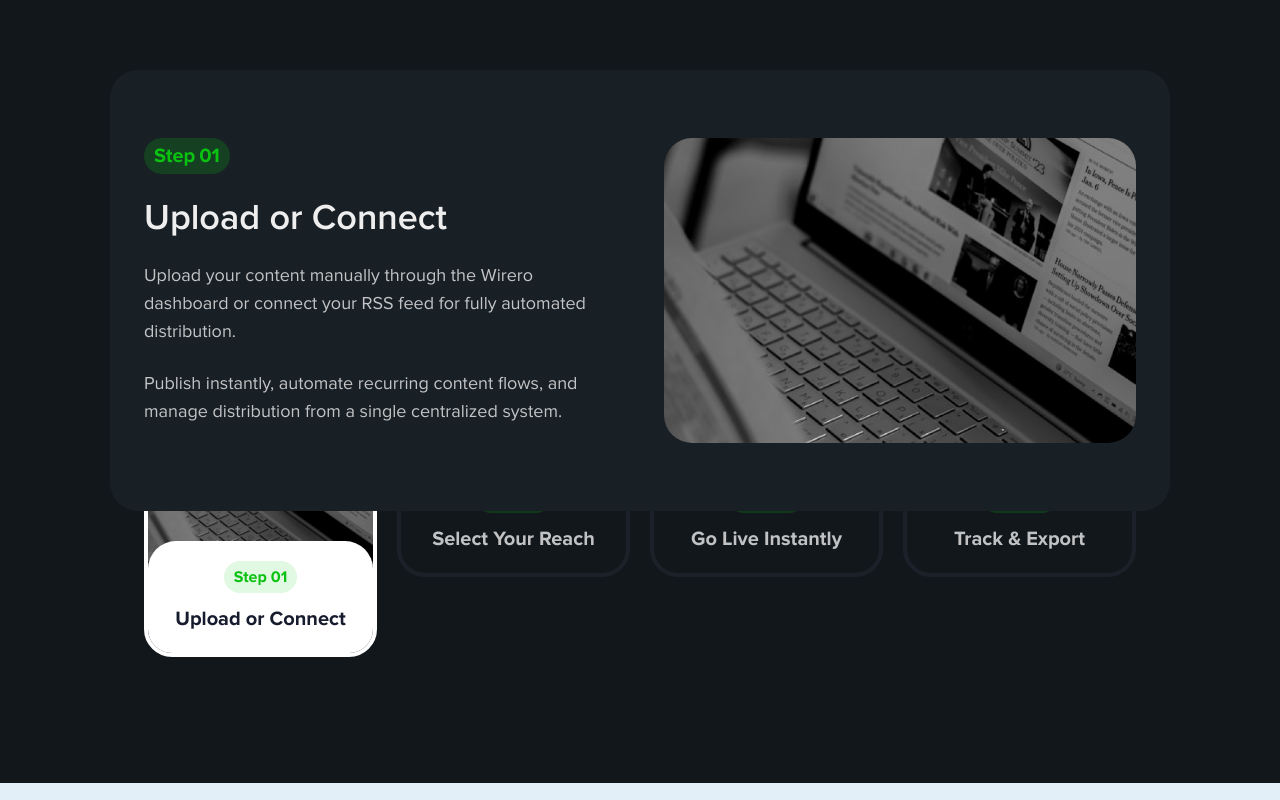
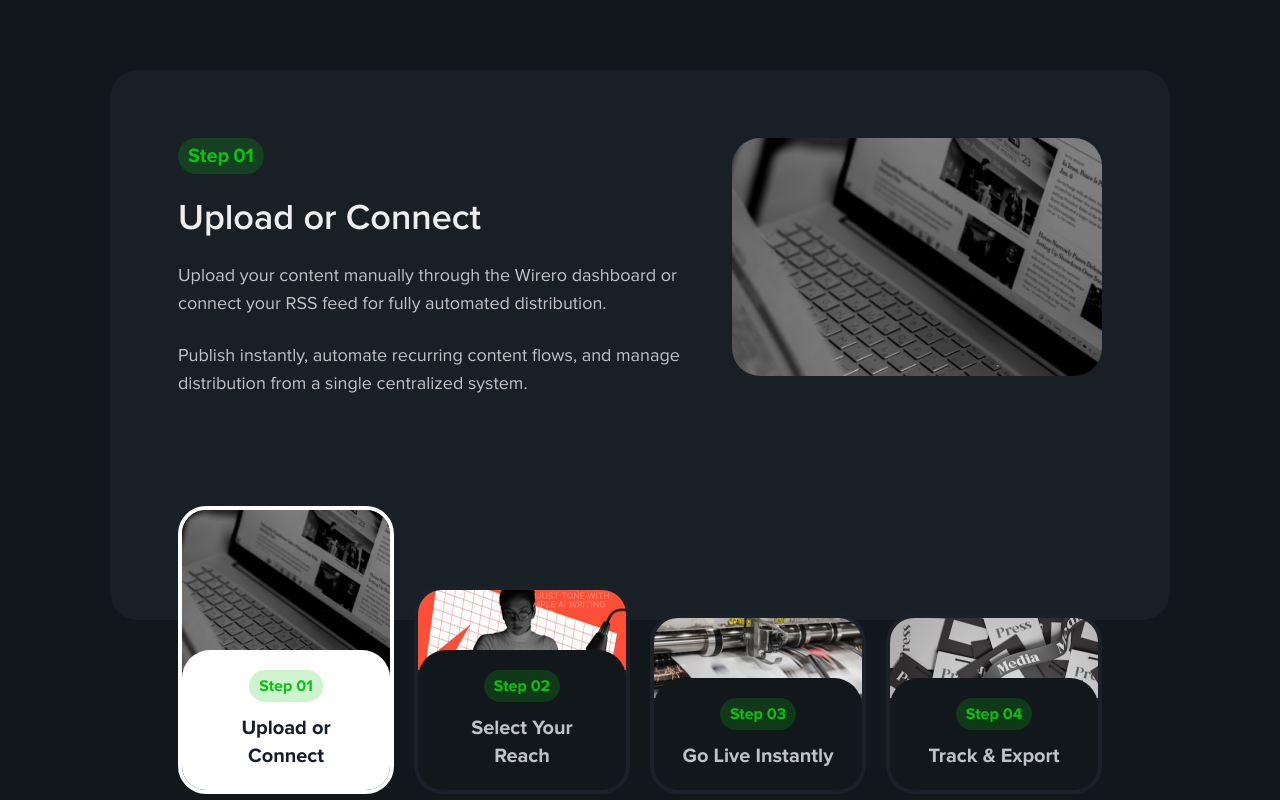
Before and after one commit to EasyPRGroup/Wirero-next, a Next.js app: page / in a window 1280 px wide. Shown: the part 3440-4240 px from the top of the page. Built offline with nearby package versions, Linux system fonts and the light colour scheme.

Commit message:
feath(add): javascript and interaction

```diff
--- a/app/home.tsx
+++ b/app/home.tsx
@@ -5,7 +5,6 @@ import Clients from "../components/clients";
 import FrameComponent2 from "../components/frame-component2";
 
 import About from "../components/about";
-import Step from "../components/step";
 import FrameComponent5 from "../components/frame-component5";
 import CtaSection from "../components/cta-section";
 import WhyChooseUs from "../components/why-choose-us";
@@ -112,8 +111,7 @@ const Home: NextPage = () => {
             Simple Access to Global Distribution
           </h1>
         </div>
-        <div className="self-stretch h-[44.75rem] flex flex-col items-start pt-[0rem] px-[0rem] pb-[1.75rem] box-border max-w-full mq450:h-auto mq1350:h-auto">
-          <Step />
+        <div className="self-stretch flex flex-col items-start pt-[0rem] px-[0rem] pb-[1.75rem] box-border max-w-full">
           <FrameComponent5 />
         </div>
       </section>
--- a/components/frame-component5.tsx
+++ b/components/frame-component5.tsx
@@ -1,55 +1,207 @@
 "use client";
 import type { NextPage } from "next";
-import { useState } from "react";
+import { useEffect, useRef, useState, type KeyboardEvent } from "react";
 import HowItWorks from "./how-it-works";
+import Step from "./step";
 
 export type FrameComponent5Type = {
   className?: string;
 };
 
-const FrameComponent5: NextPage<FrameComponent5Type> = ({ className = "" }) => {
-  const [howItWorksItems] = useState([
+type HowItWorksStep = {
+  id: string;
+  stepNumber: string;
+  title: string;
+  descriptions: readonly [string, string];
+  imageSrc: string;
+  thumbnailSrc: string;
+  imageAlt: string;
+  thumbnailAlt: string;
+};
+
+const HOW_IT_WORKS_STEPS: readonly HowItWorksStep[] = [
   {
-      property1: "Default" as const,
-      rectangle11: "/Rectangle-116@2x.png",
-      prop: "01",
-      submitYourPressRelease: "Upload or Connect",
+    id: "upload",
+    stepNumber: "01",
+    title: "Upload or Connect",
+    descriptions: [
+      "Upload your content manually through the Wirero dashboard or connect your RSS feed for fully automated distribution.",
+      "Publish instantly, automate recurring content flows, and manage distribution from a single centralized system.",
+    ],
+    imageSrc: "/Rectangle-114@2x.png",
+    thumbnailSrc: "/Rectangle-116@2x.png",
+    imageAlt: "Content ready to be uploaded through the Wirero dashboard",
+    thumbnailAlt: "Preview of the upload or connect step",
   },
   {
-      property1: "Variant2" as const,
-      rectangle11: "/Rectangle-113@2x.png",
-      prop: "02",
-      submitYourPressRelease: "Select Your Reach\r",
+    id: "reach",
+    stepNumber: "02",
+    title: "Select Your Reach",
+    descriptions: [
+      "Choose the industry-specific networks and number of domains that match your distribution goals.",
+      "Control your reach from targeted niche publishing to large-scale deployment across the Wirero network.",
+    ],
+    imageSrc: "/Rectangle-113@2x.png",
+    thumbnailSrc: "/Rectangle-113@2x.png",
+    imageAlt: "Publisher selecting the reach for a distribution campaign",
+    thumbnailAlt: "Preview of the select your reach step",
   },
   {
-      property1: "Variant2" as const,
-      rectangle11: "/Rectangle-112@2x.png",
-      prop: "03",
-      submitYourPressRelease: "Go Live Instantly",
+    id: "publish",
+    stepNumber: "03",
+    title: "Go Live Instantly",
+    descriptions: [
+      "Launch your content across the selected domains through one centralized publishing workflow.",
+      "Pages are deployed quickly and can go live across the network in approximately one hour.",
+    ],
+    imageSrc: "/Rectangle-112@2x.png",
+    thumbnailSrc: "/Rectangle-112@2x.png",
+    imageAlt: "Fast publishing workflow sending content live",
+    thumbnailAlt: "Preview of the go live instantly step",
   },
   {
-      property1: "Variant2" as const,
-      rectangle11: "/Rectangle-115@2x.png",
-      prop: "04",
-      submitYourPressRelease: "Track & Export\r",
+    id: "reports",
+    stepNumber: "04",
+    title: "Track & Export",
+    descriptions: [
+      "Track completed placements and access the live URLs generated by each distribution campaign.",
+      "Export clear campaign reports for your team, clients, or internal performance records.",
+    ],
+    imageSrc: "/Rectangle-115@2x.png",
+    thumbnailSrc: "/Rectangle-115@2x.png",
+    imageAlt: "Media reports available for tracking and export",
+    thumbnailAlt: "Preview of the track and export step",
   },
-  ]);
+] as const;
+
+const PANEL_ID = "how-wirero-works-panel";
+const MOBILE_PANEL_ORDER_CLASSES = [
+  "mq450:order-0",
+  "mq450:order-2",
+  "mq450:order-4",
+  "mq450:order-6",
+] as const;
+const MOBILE_TAB_ORDER_CLASSES = [
+  "mq450:order-1",
+  "mq450:order-3",
+  "mq450:order-5",
+  "mq450:order-7",
+] as const;
+
+const FrameComponent5: NextPage<FrameComponent5Type> = ({ className = "" }) => {
+  const [activeStepIndex, setActiveStepIndex] = useState(0);
+  const [displayedStepIndex, setDisplayedStepIndex] = useState(0);
+  const [contentVisible, setContentVisible] = useState(true);
+  const tabRefs = useRef<Array<HTMLButtonElement | null>>([]);
+  const transitionTimerRef = useRef<ReturnType<typeof setTimeout> | null>(null);
+
+  const displayedStep = HOW_IT_WORKS_STEPS[displayedStepIndex];
+
+  useEffect(() => {
+    return () => {
+      if (transitionTimerRef.current) {
+        clearTimeout(transitionTimerRef.current);
+      }
+    };
+  }, []);
+
+  const selectStep = (nextIndex: number) => {
+    if (nextIndex === activeStepIndex && contentVisible) {
+      return;
+    }
+
+    if (transitionTimerRef.current) {
+      clearTimeout(transitionTimerRef.current);
+    }
+
+    setActiveStepIndex(nextIndex);
+
+    if (window.matchMedia("(prefers-reduced-motion: reduce)").matches) {
+      setDisplayedStepIndex(nextIndex);
+      setContentVisible(true);
+      return;
+    }
+
+    setContentVisible(false);
+    transitionTimerRef.current = setTimeout(() => {
+      setDisplayedStepIndex(nextIndex);
+      setContentVisible(true);
+    }, 150);
+  };
+
+  const handleTabKeyDown = (
+    event: KeyboardEvent<HTMLButtonElement>,
+    currentIndex: number,
+  ) => {
+    const lastIndex = HOW_IT_WORKS_STEPS.length - 1;
+    let nextIndex: number | null = null;
+
+    switch (event.key) {
+      case "ArrowRight":
+      case "ArrowDown":
+        nextIndex = currentIndex === lastIndex ? 0 : currentIndex + 1;
+        break;
+      case "ArrowLeft":
+      case "ArrowUp":
+        nextIndex = currentIndex === 0 ? lastIndex : currentIndex - 1;
+        break;
+      case "Home":
+        nextIndex = 0;
+        break;
+      case "End":
+        nextIndex = lastIndex;
+        break;
+      default:
+        return;
+    }
+
+    event.preventDefault();
+    selectStep(nextIndex);
+    tabRefs.current[nextIndex]?.focus();
+  };
+
   return (
-    <section
-      className={`flex items-start py-[0rem] px-[4.25rem] box-border max-w-full mt-[-7.125rem] relative text-center text-[1rem] text-[#0bc111] font-['Proxima_Nova'] mq800:mt-0 mq450:mt-0 mq450:px-[1.25rem] mq1350:pl-[2.125rem] mq1350:pr-[2.125rem] mq1350:box-border ${className}`}
+    <div
+      className={`w-full flex flex-col items-center mq450:gap-[1.25rem] ${className}`}
     >
-      <div className="w-[67.75rem] flex items-start justify-center flex-wrap content-start gap-[1.25rem] shrink-0 max-w-full mq450:w-full">
-        {howItWorksItems.map((item, index) => (
+      <Step
+        className={MOBILE_PANEL_ORDER_CLASSES[activeStepIndex]}
+        stepNumber={displayedStep.stepNumber}
+        title={displayedStep.title}
+        descriptions={displayedStep.descriptions}
+        imageSrc={displayedStep.imageSrc}
+        imageAlt={displayedStep.imageAlt}
+        panelId={PANEL_ID}
+        labelledBy={`how-wirero-works-tab-${displayedStep.id}`}
+        contentVisible={contentVisible}
+      />
+      <section className="w-full flex items-start justify-center py-0 px-[4.25rem] box-border max-w-full mt-[-7.125rem] relative z-[2] text-center text-[1rem] text-[#0bc111] font-['Proxima_Nova'] mq1125:mt-0 mq1125:px-0 mq450:contents">
+        <div
+          role="tablist"
+          aria-label="How Wirero Works steps"
+          className="w-[67.75rem] max-w-full grid grid-cols-4 items-end gap-[1.25rem] mq1125:grid-cols-2 mq450:contents"
+        >
+          {HOW_IT_WORKS_STEPS.map((item, index) => (
             <HowItWorks
-            key={index}
-            property1={item.property1}
-            rectangle11={item.rectangle11}
-            prop={item.prop}
-            submitYourPressRelease={item.submitYourPressRelease}
+              key={item.id}
+              className={MOBILE_TAB_ORDER_CLASSES[index]}
+              buttonRef={(element) => {
+                tabRefs.current[index] = element;
+              }}
+              tabId={`how-wirero-works-tab-${item.id}`}
+              panelId={PANEL_ID}
+              thumbnailSrc={item.thumbnailSrc}
+              thumbnailAlt={item.thumbnailAlt}
+              stepNumber={item.stepNumber}
+              title={item.title}
+              isActive={index === activeStepIndex}
+              onClick={() => selectStep(index)}
+              onKeyDown={(event) => handleTabKeyDown(event, index)}
             />
           ))}
         </div>
       </section>
+    </div>
   );
 };
 
--- a/components/how-it-works.tsx
+++ b/components/how-it-works.tsx
@@ -1,86 +1,85 @@
 import type { NextPage } from "next";
-
 import Image from "next/image";
+import type {
+  KeyboardEventHandler,
+  MouseEventHandler,
+  Ref,
+} from "react";
 
 export type HowItWorksType = {
   className?: string;
-  rectangle11: string;
-  prop?: string;
-  submitYourPressRelease?: string;
-
-  /** Variant props */
-  property1?: string;
-};
-
-const getHowItWorksContainerStyle = (styleKey: string) => {
-  switch (styleKey) {
-    case "Variant2":
-      return "[&]:border-[#1b2128] [&]:border-solid [&]:border-[4px]";
-  }
-};
-const getRectangleImageStyle = (styleKey: string) => {
-  switch (styleKey) {
-    case "Variant2":
-      return "[&]:h-[5rem] mq450:[&]:h-[10rem]";
-  }
-};
-const getTitleContainerStyle = (styleKey: string) => {
-  switch (styleKey) {
-    case "Variant2":
-      return "[&]:bg-[#12171c]";
-  }
-};
-const getStepContainerStyle = (styleKey: string) => {
-  switch (styleKey) {
-    case "Variant2":
-      return "[&]:bg-[rgba(11,193,17,0.2)]";
-  }
-};
-const getSubmitYourPressStyle = (styleKey: string) => {
-  switch (styleKey) {
-    case "Variant2":
-      return "[&]:text-[rgba(238,238,238,0.8)]";
-  }
+  thumbnailSrc: string;
+  thumbnailAlt: string;
+  stepNumber: string;
+  title: string;
+  isActive: boolean;
+  tabId: string;
+  panelId: string;
+  buttonRef?: Ref<HTMLButtonElement>;
+  onClick: MouseEventHandler<HTMLButtonElement>;
+  onKeyDown: KeyboardEventHandler<HTMLButtonElement>;
 };
 
 const HowItWorks: NextPage<HowItWorksType> = ({
   className = "",
-  property1 = "Default",
-  rectangle11,
-  prop,
-  submitYourPressRelease,
+  thumbnailSrc,
+  thumbnailAlt,
+  stepNumber,
+  title,
+  isActive,
+  tabId,
+  panelId,
+  buttonRef,
+  onClick,
+  onKeyDown,
 }) => {
-  const variantKey = `${property1}`;
-
   return (
-    <div
-      className={`flex-1 rounded-[28px] bg-[rgba(242,240,251,0.08)] border-color-white border-solid border-[4px] overflow-hidden flex flex-col items-center text-center text-[1rem] text-[#0bc111] font-['Proxima_Nova'] mq450:min-w-full mq450:flex-none ${getHowItWorksContainerStyle(variantKey)} ${className}`}
+    <button
+      ref={buttonRef}
+      id={tabId}
+      type="button"
+      role="tab"
+      aria-selected={isActive}
+      aria-controls={panelId}
+      tabIndex={isActive ? 0 : -1}
+      onClick={onClick}
+      onKeyDown={onKeyDown}
+      className={`w-full min-w-0 cursor-pointer appearance-none p-0 rounded-[28px] overflow-hidden flex flex-col items-center text-center text-[1rem] text-[#0bc111] font-['Proxima_Nova'] border-solid border-[4px] transition-[border-color,background-color,box-shadow] duration-200 motion-reduce:transition-none focus-visible:outline focus-visible:outline-[3px] focus-visible:outline-offset-[4px] focus-visible:outline-[#0bc111] ${
+        isActive
+          ? "bg-[rgba(242,240,251,0.08)] border-color-white"
+          : "bg-[rgba(242,240,251,0.08)] border-[#1b2128]"
+      } ${className}`}
     >
       <Image
-        className={`self-stretch h-[10rem] relative max-w-full overflow-hidden shrink-0 object-cover mq450:h-[10rem] ${getRectangleImageStyle(variantKey)}`}
+        className={`self-stretch w-full relative overflow-hidden shrink-0 object-cover transition-[height] duration-200 motion-reduce:transition-none ${
+          isActive
+            ? "h-[10rem]"
+            : "h-[5rem] mq1125:h-[8rem] mq450:h-[10rem]"
+        }`}
         width={256}
         height={160}
-        style={{ width: "auto" }}
         sizes="100vw"
-        alt=""
-        src={rectangle11}
+        alt={thumbnailAlt}
+        src={thumbnailSrc}
       />
       <div
-        className={`self-stretch rounded-t-[28px] rounded-b-none bg-color-white flex flex-col items-center py-[1.25rem] px-[1.5rem] gap-[0.75rem] mt-[-1.25rem] relative mq450:mt-0 ${getTitleContainerStyle(variantKey)}`}
+        className={`self-stretch rounded-t-[28px] rounded-b-none flex flex-col items-center py-[1.25rem] px-[1.5rem] gap-[0.75rem] mt-[-1.25rem] relative transition-colors duration-200 motion-reduce:transition-none mq450:mt-0 ${
+          isActive ? "bg-color-white" : "bg-[#12171c]"
+        }`}
       >
-        <div
-          className={`rounded-[40px] bg-[rgba(11,193,17,0.12)] flex items-center py-[0.25rem] px-[0.625rem] gap-[0.25rem] ${getStepContainerStyle(variantKey)}`}
-        >
+        <div className="rounded-[40px] bg-[rgba(11,193,17,0.2)] flex items-center py-[0.25rem] px-[0.625rem] gap-[0.25rem]">
           <b className="relative leading-[1.5rem]">Step</b>
-          <b className="relative leading-[1.5rem] text-left">{prop}</b>
+          <b className="relative leading-[1.5rem] text-left">{stepNumber}</b>
         </div>
         <h3
-          className={`m-0 self-stretch relative text-[1.25rem] leading-[1.75rem] font-bold font-[inherit] text-[#161c2d] ${getSubmitYourPressStyle(variantKey)}`}
+          className={`m-0 self-stretch relative text-[1.25rem] leading-[1.75rem] font-bold font-[inherit] transition-colors duration-200 motion-reduce:transition-none ${
+            isActive ? "text-[#161c2d]" : "text-[rgba(238,238,238,0.8)]"
+          }`}
         >
-          {submitYourPressRelease}
+          {title}
         </h3>
       </div>
-    </div>
+    </button>
   );
 };
 
--- a/components/step.tsx
+++ b/components/step.tsx
@@ -3,46 +3,73 @@ import Image from "next/image";
 
 export type StepType = {
   className?: string;
+  stepNumber: string;
+  title: string;
+  descriptions: readonly string[];
+  imageSrc: string;
+  imageAlt: string;
+  panelId?: string;
+  labelledBy?: string;
+  contentVisible?: boolean;
 };
 
-const Step: NextPage<StepType> = ({ className = "" }) => {
+const Step: NextPage<StepType> = ({
+  className = "",
+  stepNumber,
+  title,
+  descriptions,
+  imageSrc,
+  imageAlt,
+  panelId,
+  labelledBy,
+  contentVisible = true,
+}) => {
   return (
     <div
-      className={`w-[76.25rem] h-[34.375rem] rounded-[28px] bg-[#181f25] overflow-hidden shrink-0 flex items-start p-[4.25rem] box-border gap-[3rem] max-w-full z-[1] mq800:gap-[1.5rem] mq800:py-[2rem] mq450:p-[1.5rem] mq450:w-full mq450:h-auto mq450:flex-col mq450:gap-[1.5rem] mq1350:h-auto mq1350:flex-wrap mq1350:pl-[2.125rem] mq1350:pr-[2.125rem] mq1350:box-border ${className}`}
+      id={panelId}
+      role="tabpanel"
+      aria-labelledby={labelledBy}
+      aria-live="polite"
+      className={`w-[76.25rem] min-h-[34.375rem] rounded-[28px] bg-[#181f25] overflow-hidden shrink-0 flex items-start p-[4.25rem] box-border gap-[3rem] max-w-full z-[1] mq1125:min-h-0 mq1125:flex-col mq1125:gap-[2rem] mq1125:py-[2.5rem] mq1125:px-[2.125rem] mq800:gap-[1.5rem] mq800:py-[2rem] mq450:p-[1.5rem] mq450:w-full ${className}`}
     >
-      <section className="flex-1 flex flex-col items-start gap-[1.25rem] text-center text-[1.25rem] text-[#0bc111] font-['Proxima_Nova'] mq800:min-w-full mq450:min-w-full">
+      <section
+        className={`min-w-0 flex-1 flex flex-col items-start gap-[1.25rem] text-center text-[1.25rem] text-[#0bc111] font-['Proxima_Nova'] transition-opacity duration-150 motion-reduce:transition-none mq1125:w-full mq1125:min-w-full ${
+          contentVisible ? "opacity-100" : "opacity-0"
+        }`}
+      >
         <div className="rounded-[40px] bg-[rgba(11,193,17,0.2)] flex items-center py-[0.25rem] px-[0.625rem] gap-[0.25rem]">
           <h3 className="m-0 relative text-[length:inherit] leading-[1.75rem] font-bold font-[inherit] mq450:text-[1rem] mq450:leading-[1.375rem]">
             Step
           </h3>
           <h3 className="m-0 relative text-[length:inherit] leading-[1.75rem] font-bold font-[inherit] text-left mq450:text-[1rem] mq450:leading-[1.375rem]">
-            01
+            {stepNumber}
           </h3>
         </div>
         <div className="self-stretch flex flex-col items-start gap-[1.25rem] text-left text-[2.25rem] text-[#eee]">
           <h2 className="m-0 self-stretch relative text-[length:inherit] leading-[3rem] font-semibold font-[inherit] mq450:text-[1.375rem] mq450:leading-[1.813rem] mq800:text-[1.813rem] mq800:leading-[2.375rem]">
-            Upload or Connect
+            {title}
           </h2>
           <div className="self-stretch flex flex-col items-start gap-[1.5rem] text-[1.125rem] text-[rgba(238,238,238,0.8)]">
-            <div className="self-stretch relative leading-[1.75rem]">
-              Upload your content manually through the Wirero dashboard or
-              connect your RSS feed for fully automated distribution.
-            </div>
-            <div className="self-stretch relative leading-[1.75rem]">
-              Publish instantly, automate recurring content flows, and manage
-              distribution from a single centralized system.
-            </div>
+            {descriptions.map((description) => (
+              <p
+                key={description}
+                className="m-0 self-stretch relative leading-[1.75rem]"
+              >
+                {description}
+              </p>
+            ))}
           </div>
         </div>
       </section>
       <Image
-        className="w-[27.125rem] relative rounded-2xl max-h-full object-cover max-w-full mq800:w-full mq1350:flex-1"
-        loading="lazy"
+        className={`w-[27.125rem] max-w-[40%] h-auto aspect-[217/140] relative rounded-2xl object-cover shrink-0 transition-opacity duration-150 motion-reduce:transition-none mq1125:w-full mq1125:max-w-full mq450:hidden ${
+          contentVisible ? "opacity-100" : "opacity-0"
+        }`}
         width={434}
         height={280}
         sizes="100vw"
-        alt=""
-        src="/Rectangle-114@2x.png"
+        alt={imageAlt}
+        src={imageSrc}
       />
     </div>
   );
```
Also changed, not shown: 2 other files (tests, documents, lock files or other folders). Lines whose indentation alone changed are shown as unchanged.
